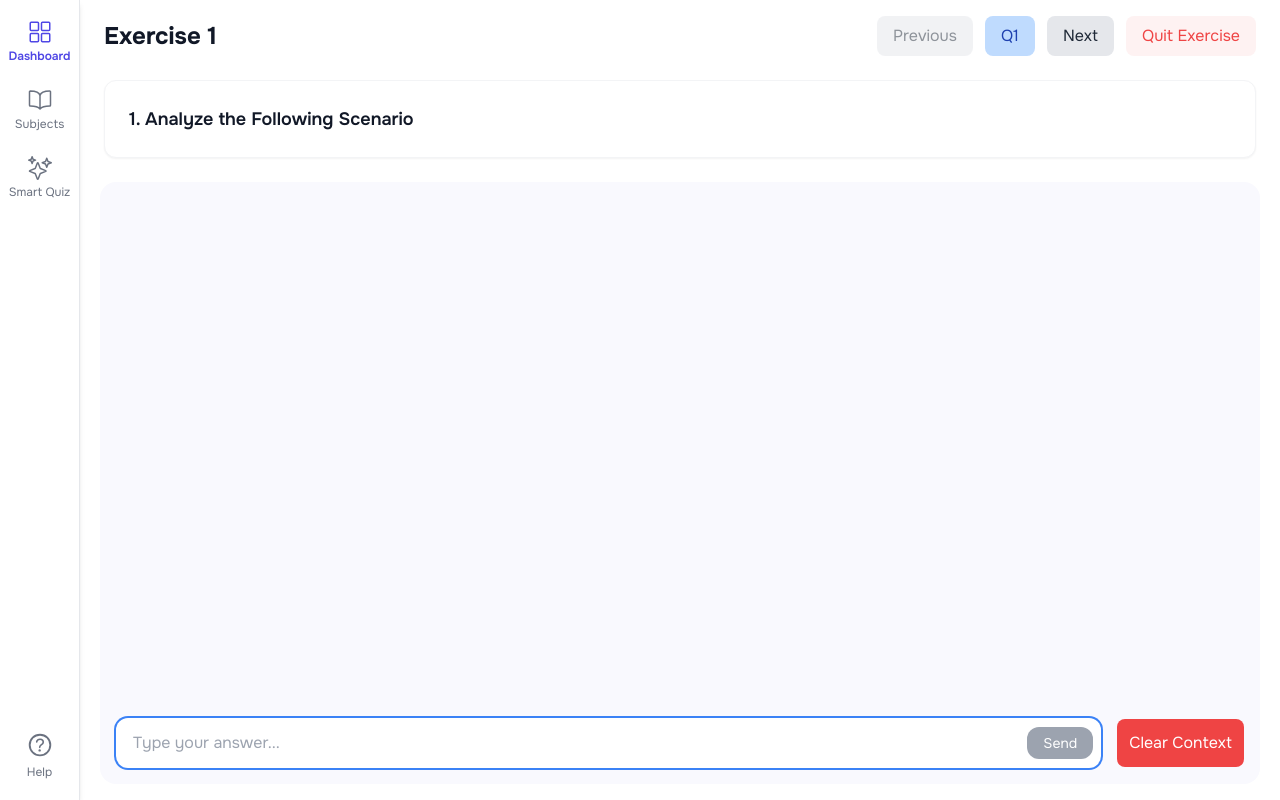
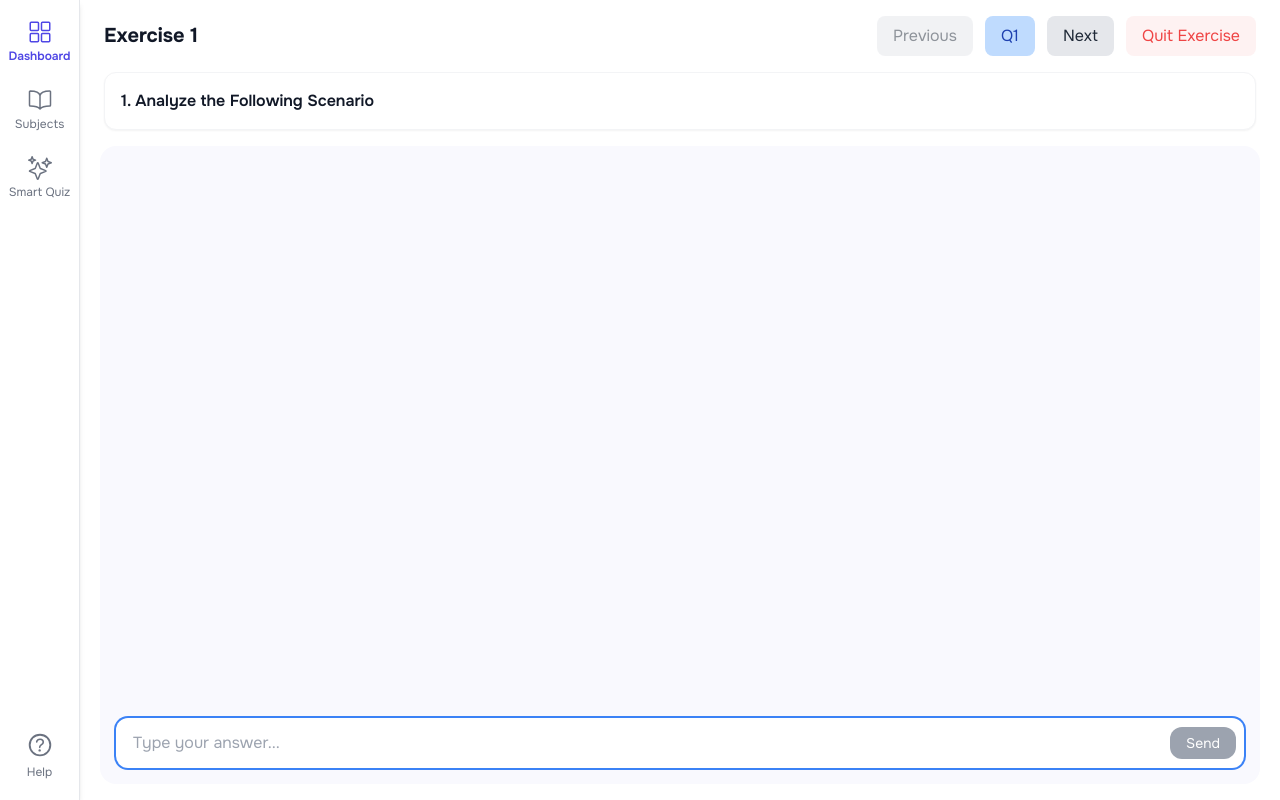
Before and after one commit to BryanMelvison/KGV-AI-Tutor, a Next.js app in the folder frontend/: page /exercise-chat in a window 1280 px wide. Built offline with nearby package versions, Linux system fonts and the light colour scheme.

Commit message:
entry point for exercise chat through chapter overview page

```diff
--- a/frontend/src/components/chat/ExerciseChat.tsx
+++ b/frontend/src/components/chat/ExerciseChat.tsx
@@ -3,6 +3,8 @@
 import React, { useState } from "react";
 import ChatContainer from "./ChatContainer";
 import { Message } from "@/interfaces/Message";
+import { useParams, useSearchParams } from "next/navigation";
+import { useRouter } from "next/navigation";
 
 interface Question {
   number: string;
@@ -11,11 +13,13 @@ interface Question {
 
 interface ExerciseChatProps {
   title: string;
-  subtitle: string;
   questions: Question[];
 }
 
-const ExerciseChat = ({ title, subtitle, questions }: ExerciseChatProps) => {
+const ExerciseChat = ({ title, questions }: ExerciseChatProps) => {
+  const router = useRouter();
+  const params = useParams();
+
   const [currentQuestionIndex, setCurrentQuestionIndex] = useState(0);
   const [chatHistories, setChatHistories] = useState<{
     [key: number]: Message[];
@@ -25,6 +29,9 @@ const ExerciseChat = ({ title, subtitle, questions }: ExerciseChatProps) => {
 
   const currentQuestion = questions[currentQuestionIndex];
   const messages = chatHistories[currentQuestionIndex] || [];
+
+  const searchParams = useSearchParams();
+  const selectedExercise = searchParams.get("exercise") || "A";
 
   const handleSend = (message: string) => {
     if (!message.trim()) return;
@@ -49,8 +56,13 @@ const ExerciseChat = ({ title, subtitle, questions }: ExerciseChatProps) => {
     }, 1000);
   };
 
-  const handleClear = () => {
-    setChatHistories((prev) => ({ ...prev, [currentQuestionIndex]: [] }));
+  const handleQuitExercise = () => {
+    const subject = params.subject;
+    const chapter = params.chapter;
+
+    if (typeof subject === "string" && typeof chapter === "string") {
+      router.push(`/subjects/${subject}/${chapter}`);
+    }
   };
 
   const goToPrevious = () => {
@@ -76,11 +88,9 @@ const ExerciseChat = ({ title, subtitle, questions }: ExerciseChatProps) => {
 
   const headerContent = (
     <>
-      <div className="flex flex-col sm:flex-row sm:justify-between sm:items-center gap-4 mb-6">
-        <div>
-          <h1 className="text-2xl font-bold text-gray-900">{title}</h1>
-          <p className="text-gray-600">{subtitle}</p>
-        </div>
+      <div className="flex flex-col sm:flex-row sm:justify-between sm:items-center mb-4">
+        <h1 className="text-xl font-bold text-gray-900">{title}</h1>
+
         <div className="flex gap-3">
           <button
             onClick={goToPrevious}
@@ -102,27 +112,37 @@ const ExerciseChat = ({ title, subtitle, questions }: ExerciseChatProps) => {
           >
             Next
           </button>
-          <button className="px-4 py-2 text-red-500 bg-red-50 rounded-lg hover:bg-red-100 transition-colors">
+          <button
+            className="px-4 py-2 text-red-500 bg-red-50 rounded-lg hover:bg-red-100 transition-colors"
+            onClick={handleQuitExercise}
+          >
             Quit Exercise
           </button>
         </div>
       </div>
 
-      <div className="bg-white rounded-xl p-6 mb-6 shadow-sm border border-gray-100">
-        <h2 className="text-lg font-semibold text-gray-900">
+      <div className="bg-white rounded-xl p-4 mb-4 shadow-sm border border-gray-100">
+        <h2 className="text-base font-semibold text-gray-900">
           {currentQuestion.number}. {currentQuestion.title}
         </h2>
       </div>
     </>
   );
 
+  if (!questions || questions.length === 0) {
+    return (
+      <div className="h-screen flex justify-center items-center text-gray-600 text-lg">
+        Loading questions for exercise {selectedExercise}...
+      </div>
+    );
+  }
+
   return (
-    <>
+    <div className="bg-[#E8E9F2] h-screen">
       <ChatContainer
         messages={messages}
         isLoading={isLoading}
         onSend={handleSend}
-        onClear={handleClear}
         headerContent={headerContent}
         submitButtonText="Send"
         inputPlaceholder="Type your answer..."
@@ -171,7 +191,7 @@ const ExerciseChat = ({ title, subtitle, questions }: ExerciseChatProps) => {
           </div>
         </div>
       )}
-    </>
+    </div>
   );
 };
 
--- a/frontend/src/components/subjects/ExerciseGrid.tsx
+++ b/frontend/src/components/subjects/ExerciseGrid.tsx
@@ -1,4 +1,17 @@
+"use client";
+import { useRouter, useSearchParams } from "next/navigation";
+
 const ExerciseGrid = ({ exercises }: { exercises: string[] }) => {
+  const router = useRouter();
+  const searchParams = useSearchParams();
+  const current = searchParams.get("exercise");
+
+  const handleClick = (letter: string) => {
+    const newParams = new URLSearchParams(searchParams.toString());
+    newParams.set("exercise", letter);
+    router.push(`?${newParams.toString()}`);
+  };
+
   return (
     <div>
       <h3 className="font-semibold text-lg text-gray-900 mb-4">Exercises</h3>
@@ -6,7 +19,13 @@ const ExerciseGrid = ({ exercises }: { exercises: string[] }) => {
         {exercises.map((letter) => (
           <div
             key={letter}
-            className="rounded-xl bg-gradient-to-br from-purple-100 to-purple-200 text-white text-2xl font-bold w-full aspect-square flex items-center justify-center shadow-md cursor-pointer"
+            onClick={() => handleClick(letter)}
+            className={`rounded-xl text-2xl font-bold w-full aspect-square flex items-center justify-center shadow-md cursor-pointer transition
+              ${
+                current === letter
+                  ? "bg-purple-500 text-white"
+                  : "bg-gradient-to-br from-purple-100 to-purple-200 text-white"
+              }`}
           >
             {letter}
           </div>
--- a/frontend/src/components/subjects/SubjectOverviewPage.tsx
+++ b/frontend/src/components/subjects/SubjectOverviewPage.tsx
@@ -1,11 +1,73 @@
-import { ChapterData } from "@/api/mockChapter";
+"use client";
+
+import { useEffect, useState } from "react";
+import { useParams, useSearchParams } from "next/navigation";
 import MasteryChecklist from "./MasteryChecklist";
 import ExerciseGrid from "./ExerciseGrid";
 import ProgressBar from "./ProgressBar";
 import UnlockBox from "./UnlockBox";
 import AssistantChatSummaries from "./AssistantChatSummaries";
+import ExerciseChat from "../chat/ExerciseChat";
+import { fetchExerciseQuestions } from "@/api/exerciseApi";
+import { ChapterData } from "@/api/mockChapter";
+import { unslugify } from "@/helpers/slugify";
 
-const SubjectOverviewPage = ({ data }: { data: ChapterData }) => {
+interface SubjectOverviewPageProps {
+  data: ChapterData;
+}
+
+const SubjectOverviewPage = ({ data }: SubjectOverviewPageProps) => {
+  const searchParams = useSearchParams();
+  const exerciseLetter = searchParams.get("exercise");
+  const { subject, chapter } = useParams();
+
+  const [questions, setQuestions] = useState<
+    { number: string; title: string }[]
+  >([]);
+  const [loading, setLoading] = useState(false);
+  console.log(
+    exerciseLetter && typeof subject === "string" && typeof chapter === "string"
+  );
+
+  useEffect(() => {
+    const fetchQuestions = async () => {
+      if (
+        exerciseLetter &&
+        typeof subject === "string" &&
+        typeof chapter === "string"
+      ) {
+        setLoading(true);
+        const result = await fetchExerciseQuestions(
+          subject,
+          chapter,
+          exerciseLetter
+        );
+        console.log("ini result cok", result);
+        setQuestions(result);
+        setLoading(false);
+      }
+    };
+
+    fetchQuestions();
+  }, [exerciseLetter, subject, chapter]);
+
+  if (exerciseLetter) {
+    if (loading || questions.length === 0) {
+      return (
+        <div className="p-6 text-gray-500">
+          Loading Exercise {exerciseLetter}...
+        </div>
+      );
+    }
+
+    return (
+      <ExerciseChat
+        title={`Exercise ${exerciseLetter}`}
+        questions={questions}
+      />
+    );
+  }
+
   return (
     <div className="space-y-6">
       <MasteryChecklist items={data.mastery} />
```
